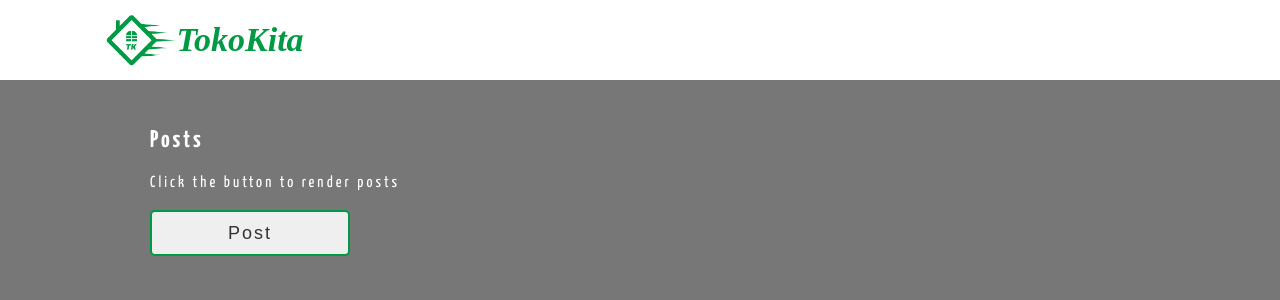
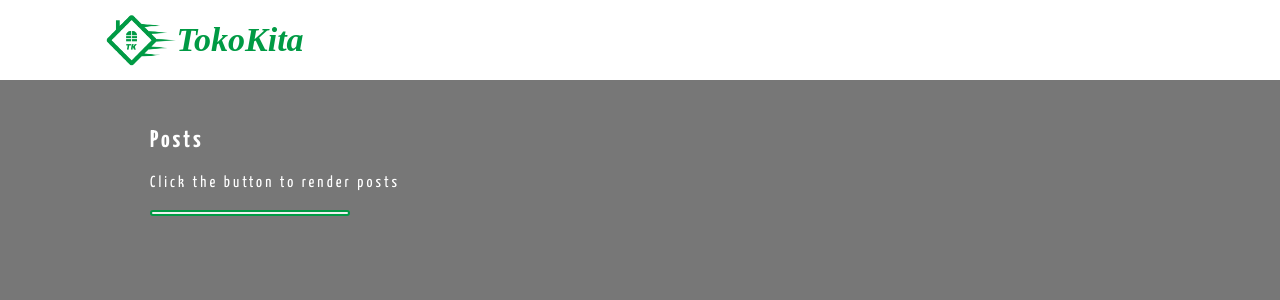
Before and after one commit to ridhoajibx/react-enzyme-testing, a React (Create React App) app: page / in a window 1280 px wide. Shown: the top 300 px of the page. Built offline with nearby package versions, Linux system fonts and the light colour scheme; a web font is replaced by a local one.

Commit message:
[ridho] - change props buttonText to lowercase - WIP

```diff
--- a/src/components/Buttons/all/Button.js
+++ b/src/components/Buttons/all/Button.js
@@ -2,16 +2,16 @@ import React from 'react';
 import propTypes from 'prop-types';
 
 const Button = (props) => {
-    const { buttonText, onSubmit } = props;
+    const { buttontext, onSubmit } = props;
     return (
         <button onClick={onSubmit} data-test="buttonComponent" {...props}>
-            <span>{buttonText}</span>
+            <span>{buttontext}</span>
         </button>
     )
 }
 
 Button.propTypes = {
-    buttonText: propTypes.string,
+    buttontext: propTypes.string,
     onSubmit: propTypes.func
 };
 
```
Also changed, not shown: 1 other file (tests, documents, lock files or other folders).
